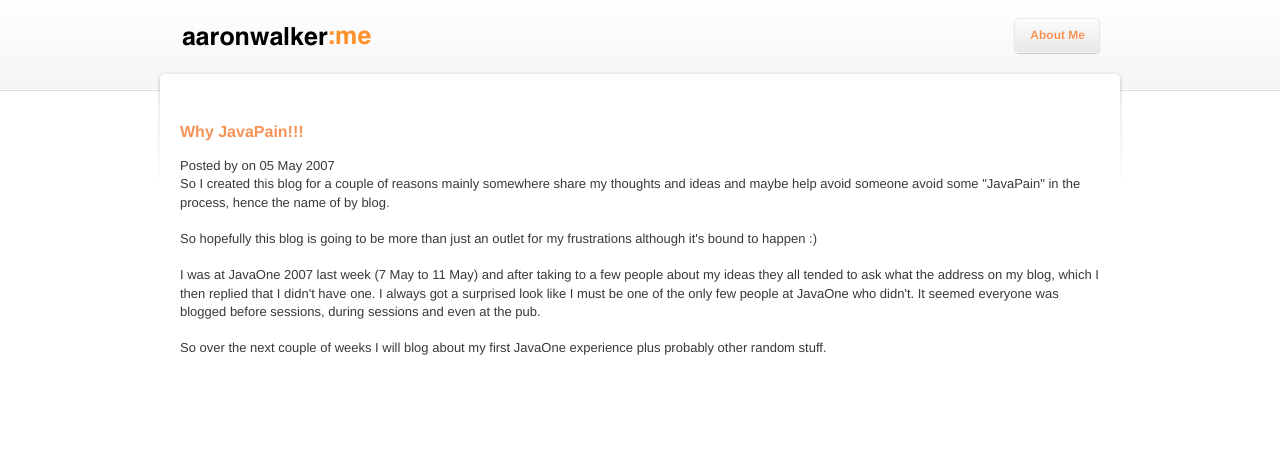
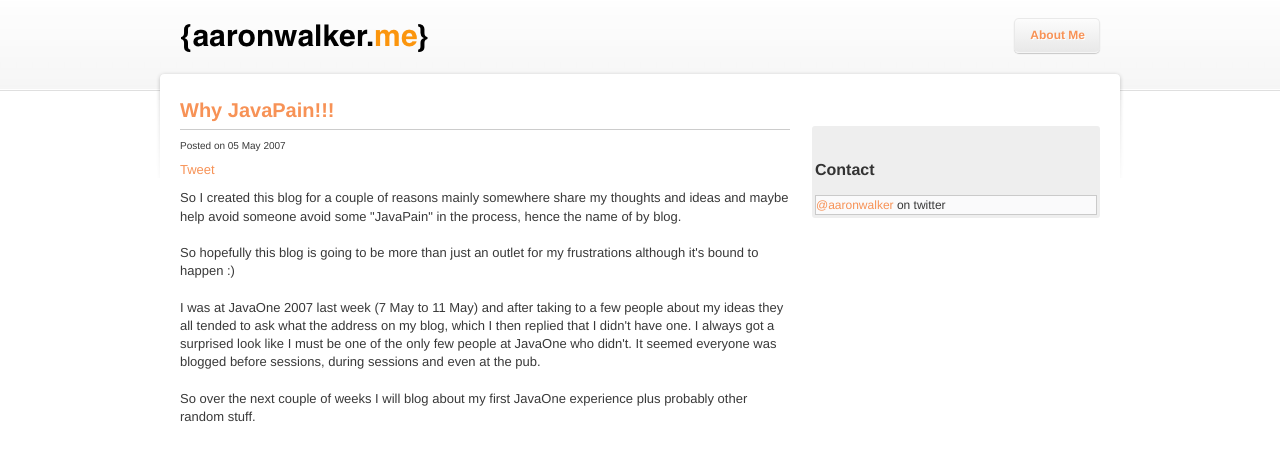
Before and after one commit to aaronwalker/aaronwalker.github.com, a Jekyll site: the page built from _posts/2007-05-05-why-javapain.html, in a window 1280 px wide. Shown: the top 461 px of the page. Built offline with Jekyll 4.4.1, drawn with Linux system fonts in a browser that asks for light colours; a script that is not in the unit is left out; comment, search, counter and statistics services are not loaded.

Commit message:
format changes

```diff
--- a/_layouts/default.html
+++ b/_layouts/default.html
@@ -12,7 +12,7 @@
 		<div id="header-wrapper">
         	<div id="header" class="basic" >
           		<div class="site">
-              		<a class="logo" href="/"><img src="/shared/images/logo.png" alt="aaronwalker:me" width="196" height="45"/></a>
+              		<a class="logo" href="/"><img src="/shared/images/logo.png" alt="aaronwalker:me" width="250" height="45"/></a>
 					<div class="topsearch">
 						<ul class="nav logged_out">
 							<li><a href="aboutme.html">About Me</a></li>
@@ -23,8 +23,15 @@
 		</div>
 		<div id="wrapper">
 			<div id="content" class="site">
-				<div class="wikistyle">
+				<div class="content">
 					{{ content }}
+				</div>
+			</div>
+			<div class="sidebar-shell">
+				<div class="sidebar-module">
+					<h2>Contact</h2>
+					<ul>
+						<li><a href="http://twitter.com/aaronwalker">@aaronwalker</a> on twitter</li>
 				</div>
 			</div>
 		</div>
--- a/_layouts/post.html
+++ b/_layouts/post.html
@@ -1,8 +1,47 @@
 ---
 layout: default
 ---
-<h2><a href="{{ page.url }}">{{ page.title }}</a></h2>
-<div class="posted">Posted by <span class="author">{{ page.author }}</span> on {{ page.date | date_to_string }}</div>
+<h1><a href="{{ page.url }}">{{ page.title }}</a></h1>
+<div class="posted">Posted on {{ page.date | date_to_string }}</div>
+<div id="social_share">
+	<div id="retweet">
+		<a href="http://twitter.com/share" class="twitter-share-button" data-count="horizontal" data-via="aaronwalker">Tweet</a>
+		<script id="deferedjs" type="text/javascript">
+			var b = document.createElement('script');
+			b.type = 'text/javascript';
+			b.src = ('http://platform.twitter.com/widgets.js');
+			var a=document.getElementById("deferedjs");
+			a.parentNode.insertBefore(b,a);
+	</script>
+	</div>
+	<div id="fblike">
+		<script src="http://connect.facebook.net/en_US/all.js#xfbml=1"></script><fb:like layout="button_count" show_faces="true" width="100"></fb:like>
+	</div>
+	<div id="digg">
+		<script type="text/javascript">
+		(function() {
+		var s = document.createElement('SCRIPT'), s1 = document.getElementsByTagName('SCRIPT')[0];
+		s.type = 'text/javascript';
+		s.async = true;
+		s.src = 'http://widgets.digg.com/buttons.js';
+		s1.parentNode.insertBefore(s, s1);
+		})();
+		</script>
+		<a class="DiggThisButton DiggCompact"></a>
+	</div>
+	<div id="googleplus">
+		<script>
+		(function(d, t) {
+		var g = d.createElement(t),
+			s = d.getElementsByTagName(t)[0];
+		g.async = true;
+		g.src = 'https://apis.google.com/js/plusone.js';
+		s.parentNode.insertBefore(g, s);
+		})(document, 'script');
+		</script>
+		<g:plusone size="medium"></g:plusone>
+	</div>
+</div>
 <div id="post">
 {{ content }}
 </div>
--- a/index.html
+++ b/index.html
@@ -6,9 +6,7 @@ title: aaronwalker:me:blog
 <div id="posts">
 	{% for post in site.posts limit:5 %}
 	<h1><a href="{{ post.url }}">{{ post.title }}</a></h1>
-	{{ post.content }}
-	<br/>
-	<br/>
-	<em>Posted on {{ post.date | date_to_long_string }}.</em>
+	<div class="posted">Posted on {{ post.date | date_to_string }}</div>
+	<p>{{ post.content }}</p>
 	{% endfor %}
 </div>
--- a/shared/css/screen.css
+++ b/shared/css/screen.css
@@ -37,10 +37,10 @@ h2 {
   margin: 2em auto 1em;
 }
 
-  body.api .content h2 {
+body.api .content h2 {
     background: transparent url(../images/crud-sprite.png) left 2px no-repeat;
     padding-left: 22px;
-  }
+}
 
 h2 span.step {
   color: #666;
@@ -184,7 +184,7 @@ div.sidebar-module {
   -webkit-border-radius: 3px;
   border-radius: 3px;
   display: block;
-  width: 332px;
+  width: 282px;
   margin-bottom: 20px;
   font-size: 12px;
 }
@@ -463,7 +463,7 @@ div.sidebar-module ul ul li span {
 }
 
 .content {
-  width: 560px;
+  width: 610px;
   position: relative;
   float: left;
   color: #393939;
@@ -534,6 +534,12 @@ p code {
 
 .content .intro {
   color: #868686;
+}
+
+.posted {
+	font: 10px helvetica,arial,freesans,clean,sans-serif;
+	padding: 10px 0px;
+	margin: -20px 0px;
 }
 /* @end */
 
@@ -900,4 +906,10 @@ div.expandable > ul h3 > a.expanded:hover {
   background-position: -38px -43px;
 }
 
+#social_share{width:600px;margin:20px 0 10px 0;overflow:hidden}
+#retweet{float:left;width:103px}
+#fblike{float:left;width:90px;top:4px;left:50px}
+#digg{float:left;width:82px}
+#googleplus{float:left;width:82px}
+
 /* @end */
```
Also changed, not shown: shared/images/logo.png.
